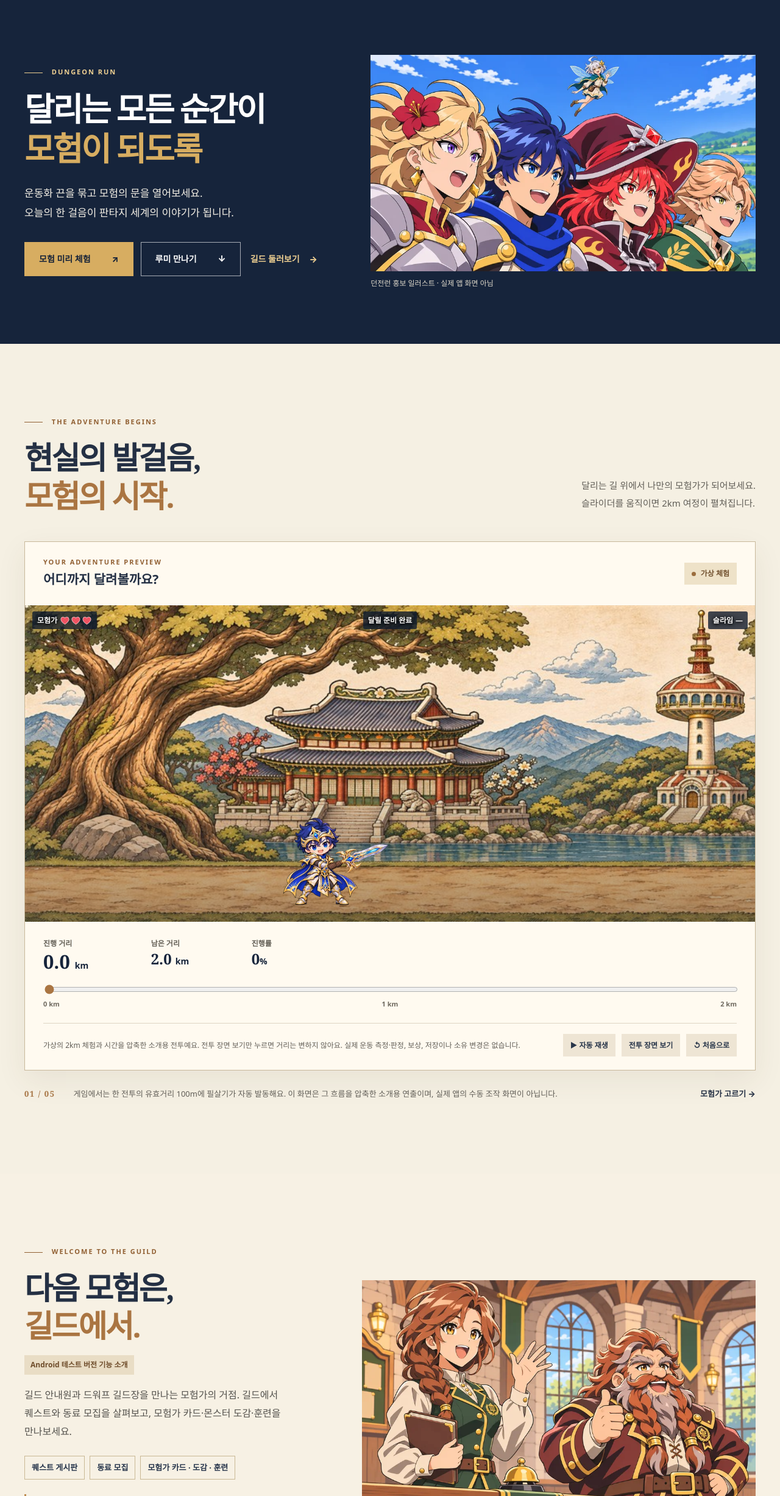
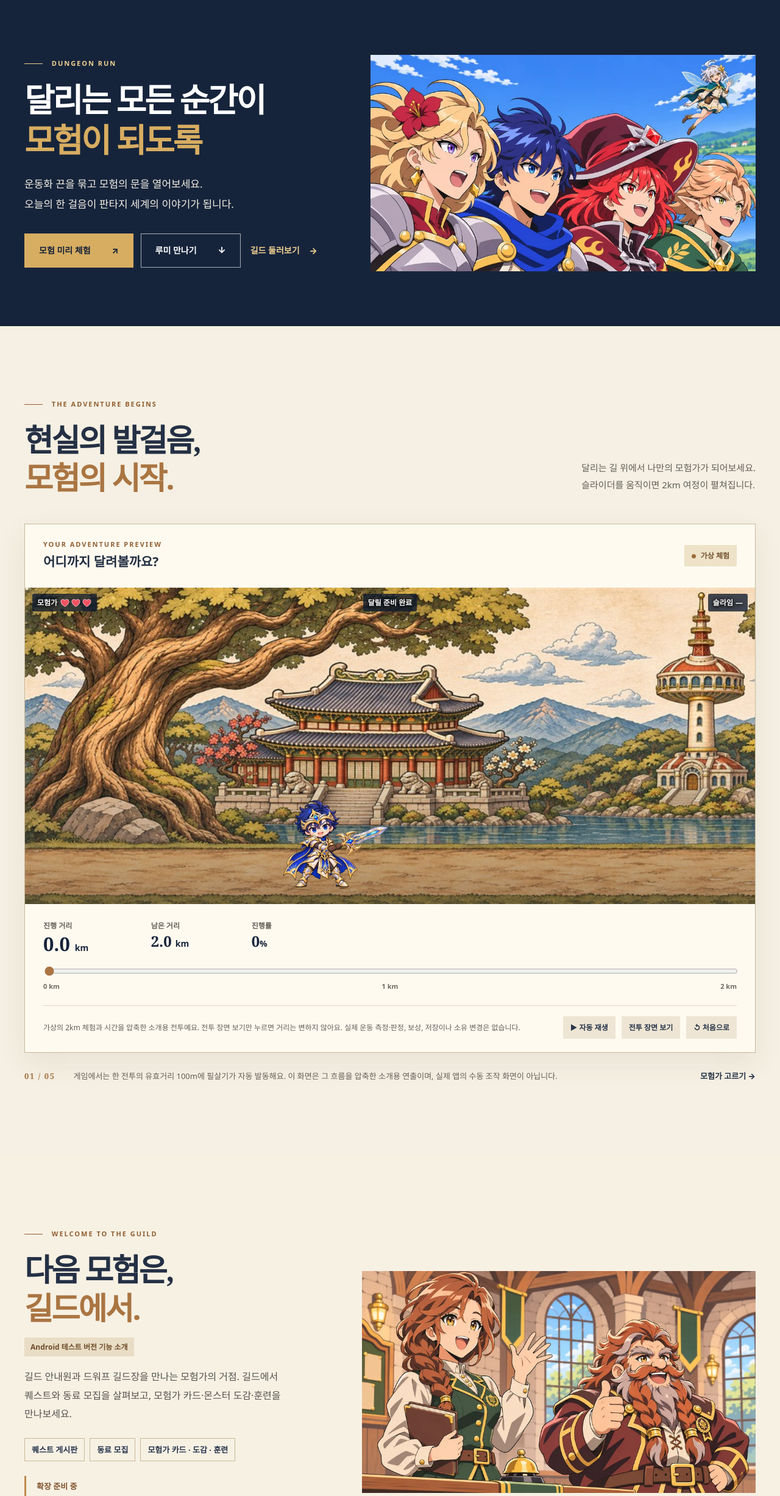
Before and after one commit to EugeneAhn777/dungeon-run-showcase, a plain HTML site: page index.html in a window 1280 px wide. Shown: the part 78-2532 px from the top of the page at 61% size. Drawn offline with Linux system fonts and the light colour scheme.

Commit message:
Use approved hero artwork and remove repeated illustration captions

```diff
--- a/index.html
+++ b/index.html
@@ -28,7 +28,7 @@
           <p class="hero-description">운동화 끈을 묶고 모험의 문을 열어보세요.<br>오늘의 한 걸음이 판타지 세계의 이야기가 됩니다.</p>
           <div class="hero-actions"><a class="button button-gold" href="#adventure">모험 미리 체험 <span aria-hidden="true">↗</span></a><a class="button button-outline" href="#lumi">루미 만나기 <span aria-hidden="true">↓</span></a><a class="hero-guild-link" href="#guild">길드 둘러보기 <span aria-hidden="true">→</span></a></div>
         </div>
-        <figure class="hero-illustration"><img src="images/promo/party-horizon-lumi-hover-1600.webp" srcset="images/promo/party-horizon-lumi-hover-960.webp 960w, images/promo/party-horizon-lumi-hover-1600.webp 1600w" sizes="(max-width: 700px) 100vw, 55vw" width="1600" height="900" fetchpriority="high" alt="공중에서 손을 흔드는 루미와 방패전사·검사·마법사·엘프의 홍보 일러스트"><figcaption>던전런 홍보 일러스트 · 실제 앱 화면 아님</figcaption></figure>
+        <figure class="hero-illustration"><img src="images/promo/party-horizon-lumi-hover-right-1600.webp" srcset="images/promo/party-horizon-lumi-hover-right-960.webp 960w, images/promo/party-horizon-lumi-hover-right-1600.webp 1600w" sizes="(max-width: 700px) 100vw, 55vw" width="1600" height="900" fetchpriority="high" alt="공중에서 손을 흔드는 루미와 방패전사·검사·마법사·엘프"></figure>
       </div>
     </section>
 
@@ -49,12 +49,12 @@
 
     <section class="guild section" id="guild" aria-labelledby="guild-title"><div class="wrap guild-grid">
       <div class="guild-copy"><p class="eyebrow"><span></span> WELCOME TO THE GUILD</p><h2 id="guild-title">다음 모험은,<br><em>길드에서.</em></h2><p class="guild-status">Android 테스트 버전 기능 소개</p><p class="guild-lead">길드 안내원과 드워프 길드장을 만나는 모험가의 거점. 길드에서 퀘스트와 동료 모집을 살펴보고, 모험가 카드·몬스터 도감·훈련을 만나보세요.</p><div class="guild-features"><span>퀘스트 게시판</span><span>동료 모집</span><span>모험가 카드 · 도감 · 훈련</span></div><div class="guild-future"><strong>확장 준비 중</strong><p>달성 → 기록 저장 → <span class="guild-praise">길드의 칭찬·축하</span> → 다음 퀘스트</p><small>등급·명성에 따른 축하 경험도 준비하고 있어요.</small></div></div>
-      <figure class="guild-illustration"><img src="images/promo/guild-welcome-1600.webp" srcset="images/promo/guild-welcome-960.webp 960w, images/promo/guild-welcome-1600.webp 1600w" sizes="(max-width: 700px) 100vw, 55vw" width="1600" height="900" loading="lazy" alt="길드 안내원과 드워프 길드장이 모험가를 반기는 홍보 일러스트"><figcaption>길드 홍보 일러스트 · 실제 앱 화면 아님</figcaption></figure>
+      <figure class="guild-illustration"><img src="images/promo/guild-welcome-1600.webp" srcset="images/promo/guild-welcome-960.webp 960w, images/promo/guild-welcome-1600.webp 1600w" sizes="(max-width: 700px) 100vw, 55vw" width="1600" height="900" loading="lazy" alt="길드 안내원과 드워프 길드장이 모험가를 반기는 모습"></figure>
     </div></section>
 
     <section class="heroes section" id="heroes" aria-labelledby="heroes-title"><div class="wrap">
       <div class="section-heading"><div><p class="eyebrow"><span></span> CHOOSE YOUR HERO</p><h2 id="heroes-title">어떤 모험가로<br><em>달려볼까요?</em></h2></div><p>네 명의 모험가 중 마음이 끌리는 동료를 골라보세요.<br>선택한 모습은 위쪽 가상 여정에도 나타납니다.</p></div>
-      <figure class="party-illustration"><img src="images/promo/party-battle-1600.webp" srcset="images/promo/party-battle-960.webp 960w, images/promo/party-battle-1600.webp 1600w" sizes="(max-width: 700px) 100vw, 1240px" width="1600" height="900" loading="lazy" alt="방패전사·검사·마법사·엘프와 루미가 슬라임과 고블린에 맞서는 홍보 일러스트"><figcaption><strong>함께하는 모험</strong><span>던전런 홍보 일러스트 · 실제 앱 화면 아님</span></figcaption></figure>
+      <figure class="party-illustration"><img src="images/promo/party-battle-1600.webp" srcset="images/promo/party-battle-960.webp 960w, images/promo/party-battle-1600.webp 1600w" sizes="(max-width: 700px) 100vw, 1240px" width="1600" height="900" loading="lazy" alt="방패전사·검사·마법사·엘프와 루미가 슬라임과 고블린에 맞서는 모습"><figcaption><strong>함께하는 모험</strong></figcaption></figure>
       <div class="hero-picker" role="group" aria-label="모험가 선택">
         <button class="character-card is-selected" type="button" data-hero="swordsman" aria-pressed="true"><span class="card-image"><img src="images/swordsman.png" width="353" height="364" loading="lazy" alt=""></span><span class="card-meta"><span><small>01 / SWORDSMAN</small><strong>검사</strong></span><b aria-hidden="true">↗</b></span></button>
         <button class="character-card" type="button" data-hero="shield" aria-pressed="false"><span class="card-image"><img src="images/shield.png" width="353" height="364" loading="lazy" alt=""></span><span class="card-meta"><span><small>02 / GUARDIAN</small><strong>방패 여전사</strong></span><b aria-hidden="true">↗</b></span></button>
@@ -81,7 +81,7 @@
       <div class="watch-showcase"><div class="watch-captures"><figure><a class="watch-device watch-device-round" href="images/watch-running.png" target="_blank" rel="noopener" aria-label="원형 워치의 Wear OS 앱 캡처를 새 탭에서 크게 보기"><span class="watch-screen"><img src="images/watch-running.png" width="454" height="454" loading="lazy" alt="달린 거리와 남은 거리, 루미, 평균 페이스와 심박수를 보여주는 Wear OS 앱 화면"></span></a><figcaption>루미와 동행 · 원형 워치</figcaption></figure><figure><a class="watch-device watch-device-square" href="images/watch-running.png" target="_blank" rel="noopener" aria-label="사각형 워치에 사용된 Wear OS 앱 캡처를 새 탭에서 크게 보기"><span class="watch-screen"><img src="images/watch-running.png" width="454" height="454" loading="lazy" alt="같은 Wear OS 앱 화면을 사각형 시계 외형에 넣은 연출"></span></a><figcaption>루미와 동행 · 사각형 워치</figcaption></figure></div><p class="watch-hint">화면을 누르면 크게 볼 수 있어요.</p><p class="watch-caption">동일한 Wear OS 앱 캡처를 시계 형태에 넣은 연출 예시입니다. Apple Watch 구현 화면이나 실기기 사진은 아닙니다. 화면의 수치는 에뮬레이터 고정 상태로 실시간 측정값이 아닙니다.</p></div>
     </div></section>
 
-    <section class="world section"><div class="wrap"><div class="section-heading"><div><p class="eyebrow light"><span></span> MORE TO DISCOVER</p><h2>달리기 너머,<br><em>나만의 이야기.</em></h2></div><p>모험을 기록하고, 나답게 꾸미고,<br>익숙한 도시를 새로운 눈으로 만나보세요.</p></div><figure class="world-illustration"><img src="images/promo/fantasy-seoul-1600.webp" srcset="images/promo/fantasy-seoul-960.webp 960w, images/promo/fantasy-seoul-1600.webp 1600w" sizes="(max-width: 700px) 100vw, 1240px" width="1600" height="900" loading="lazy" alt="서울의 풍경을 판타지 세계로 재해석한 장면"><figcaption>서울을 판타지로 재해석한 세계관 일러스트 · 실제 GPS 지도/길 안내 아님</figcaption></figure><div class="world-grid"><article><span>01 / RECORD</span><h3>발걸음을 기록하다</h3><p>경험치와 레벨 없이, 한 번의 달리기가 나만의 모험 기록으로 쌓입니다.</p></article><article><span>02 / CUSTOMIZE</span><h3>모험가를 꾸미다</h3><p>60종의 장비와 14종의 몬스터가 만들어가는 다채로운 세계.</p></article><article><span>03 / EXPLORE</span><h3>도시를 새롭게 보다</h3><p>서울 6개 권역과 12개 랜드마크를 배경으로 만나는 모험.</p></article></div></div></section>
+    <section class="world section"><div class="wrap"><div class="section-heading"><div><p class="eyebrow light"><span></span> MORE TO DISCOVER</p><h2>달리기 너머,<br><em>나만의 이야기.</em></h2></div><p>모험을 기록하고, 나답게 꾸미고,<br>익숙한 도시를 새로운 눈으로 만나보세요.</p></div><figure class="world-illustration"><img src="images/promo/fantasy-seoul-1600.webp" srcset="images/promo/fantasy-seoul-960.webp 960w, images/promo/fantasy-seoul-1600.webp 1600w" sizes="(max-width: 700px) 100vw, 1240px" width="1600" height="900" loading="lazy" alt="서울의 풍경을 판타지 세계로 재해석한 장면"></figure><div class="world-grid"><article><span>01 / RECORD</span><h3>발걸음을 기록하다</h3><p>경험치와 레벨 없이, 한 번의 달리기가 나만의 모험 기록으로 쌓입니다.</p></article><article><span>02 / CUSTOMIZE</span><h3>모험가를 꾸미다</h3><p>60종의 장비와 14종의 몬스터가 만들어가는 다채로운 세계.</p></article><article><span>03 / EXPLORE</span><h3>도시를 새롭게 보다</h3><p>서울 6개 권역과 12개 랜드마크를 배경으로 만나는 모험.</p></article></div></div></section>
     <section class="team-section section" id="team" aria-labelledby="team-title"><div class="wrap team-grid"><div class="team-copy"><p class="eyebrow"><span></span> THE TEAM</p><h2 id="team-title">제작팀 FTTY</h2><p>한 명은 100만 다운로드를, 한 명은 렛서판다로의 환생을 꿈꿉니다. 그렇게 둘이서, 러닝을 모험으로 바꾸고 있습니다.</p></div><div class="team-logo-frame"><img src="images/team-ftty.png" width="768" height="512" loading="lazy" alt="FTTY 제작팀 로고: 노트북을 든 사람과 카메라를 든 여우 캐릭터"></div></div><div class="wrap team-members"><article class="team-member"><p class="team-member-role">개발자 · ISTP</p><h3>친구의 상상을 코드로</h3><blockquote>기획자 친구의 상상을 코드로 바꾸는 사람. 의심이 많아서 먼저 돌려 보고, 성격이 급해서 바로 배포한다.</blockquote><h4>꿈의 스케일: 100만 다운로드</h4><p>자기 이름을 건 서비스 하나가 대박 나는 것. 던전런으로 그 꿈을 향해 달립니다.</p></article><article class="team-member"><p class="team-member-role">기획자 · INFP</p><h3>환생연애 출연 지망생</h3><blockquote>‘환생연애’ 출연이 꿈인 기획자. 아무래도 연애보다 렛서판다로 환생하는 쪽에 더 진심인 것 같습니다.</blockquote><h4>꿈의 스케일: 서울대공원 연간회원권</h4><p>오타쿠 러너들의 피·땀·눈물·골수를 쪽쪽 빨아들여 서울대공원 연간회원권을 마련하는 것.</p><p class="team-member-aside">골수까지는 안 받습니다. 여러분은 오래오래 건강하게 달려주셔야 하니까요.</p></article></div></section>
   </main>
   <footer><div class="wrap footer-grid"><div><a class="brand footer-brand" href="#top"><span class="brand-mark" aria-hidden="true">D</span><span>DUNGEON RUN<small>던전런</small></span></a><p>달리는 모든 순간이 모험이 되도록.</p></div><div class="footer-notes"><p>이 페이지의 이미지와 상호작용은 소개용 예시입니다. 실제 러닝 측정이나 게임 보상은 제공하지 않습니다.</p><p>현재 이 페이지에서는 설치 파일을 제공하지 않습니다. 이미지와 음성의 사용이 원본 재배포 권한을 의미하지는 않습니다.</p><a href="#team">제작팀 FTTY</a></div></div><div class="wrap footer-bottom"><span>© DUNGEON RUN</span><a href="#top">맨 위로 ↑</a></div></footer>
```
Also changed, not shown: images/promo/party-horizon-lumi-hover-1600.webp (deleted), images/promo/party-horizon-lumi-hover-960.webp (deleted), images/promo/party-horizon-lumi-hover-right-1600.webp (added), images/promo/party-horizon-lumi-hover-right-960.webp (added).
